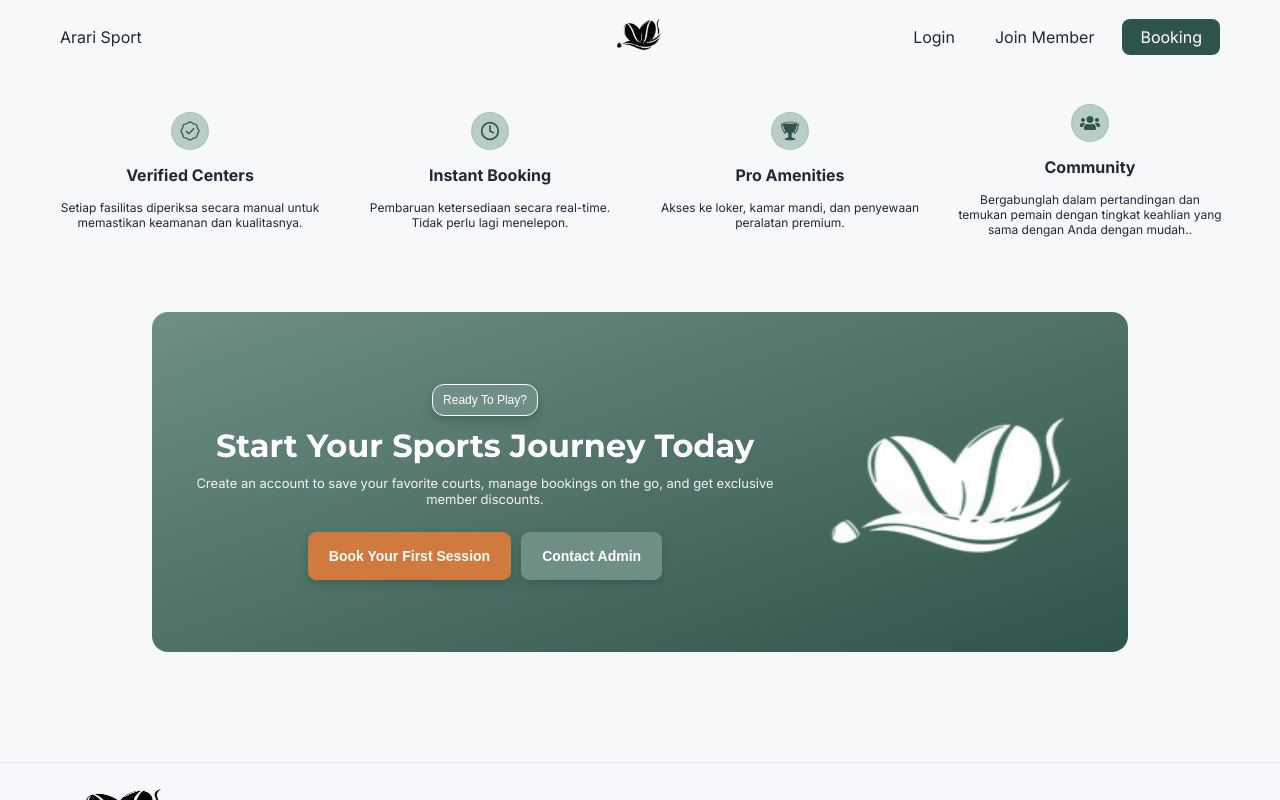
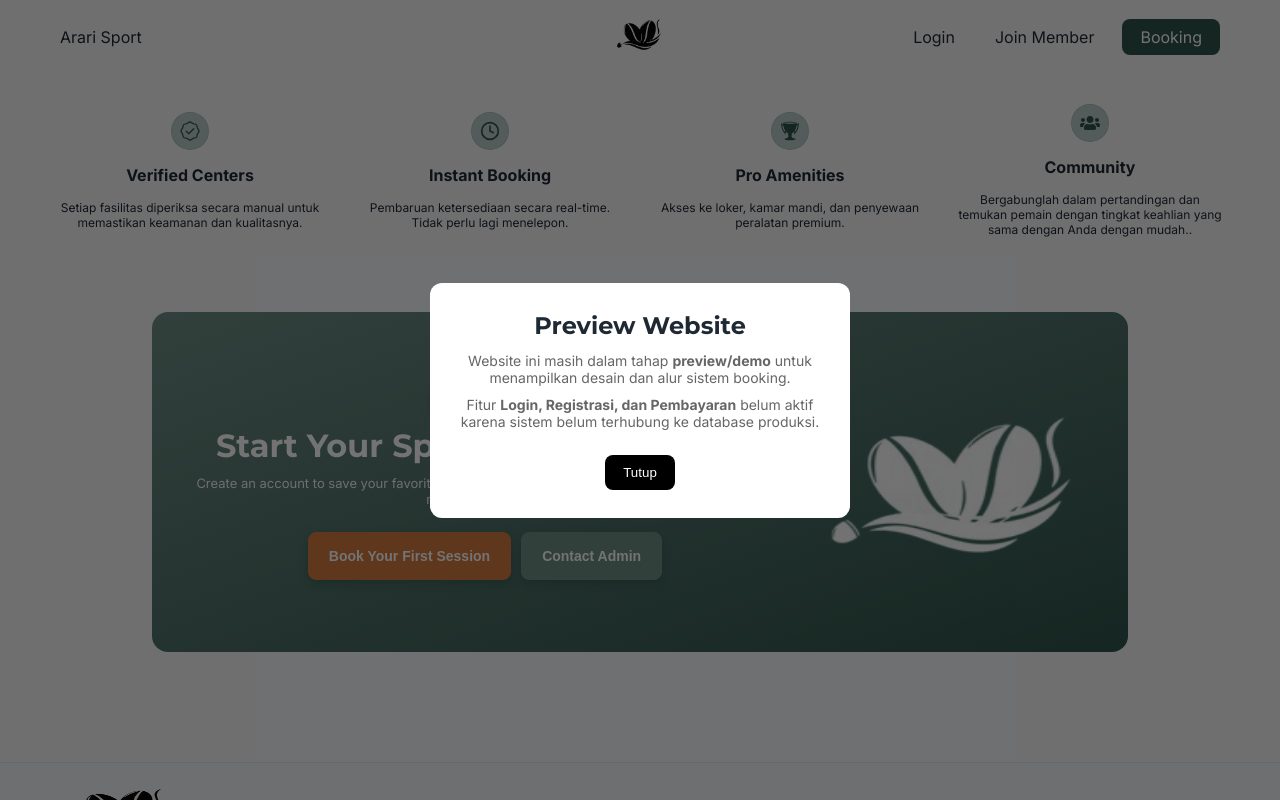
Before and after one commit to widyawulan19/arari-booking-app, a React (Create React App) app: page / in a window 1280 px wide. Both pictures are taken after a click on the button "Ready To Play?". Shown: the part 1535-2335 px from the top of the page. Built offline with nearby package versions, Linux system fonts and the light colour scheme.

Commit message:
add modal preview

```diff
--- a/public/index.html
+++ b/public/index.html
@@ -23,7 +23,7 @@
       work correctly both with client-side routing and a non-root public URL.
       Learn how to configure a non-root public URL by running `npm run build`.
     -->
-  <title>React App</title>
+  <title>Arari Sport</title>
   <link rel="preconnect" href="https://fonts.googleapis.com">
   <link rel="preconnect" href="https://fonts.gstatic.com" crossorigin>
   <link
--- /dev/null
+++ b/src/components/PreviewModal.jsx
@@ -0,0 +1,30 @@
+import React from "react";
+import '../styles/components/PreviewModal.css'
+
+const PreviewModal = ({ isOpen, onClose }) => {
+  if (!isOpen) return null;
+
+  return (
+    <div className="preview-modal-overlay">
+      <div className="preview-modal">
+        <h2>Preview Website</h2>
+
+        <p>
+          Website ini masih dalam tahap <b>preview/demo</b> untuk menampilkan desain
+          dan alur sistem booking.
+        </p>
+
+        <p>
+          Fitur <b>Login, Registrasi, dan Pembayaran</b> belum aktif karena sistem
+          belum terhubung ke database produksi.
+        </p>
+
+        <button className="preview-btn" onClick={onClose}>
+          Tutup
+        </button>
+      </div>
+    </div>
+  );
+};
+
+export default PreviewModal;
--- a/src/pages/landing/CTA.jsx
+++ b/src/pages/landing/CTA.jsx
@@ -1,18 +1,28 @@
-import React from 'react'
+import React, { useState } from 'react'
 import '../../styles/Landing/Highlights.css'
 import logo from '../../assets/logo4.png'
+import PreviewModal from '../../components/PreviewModal';
 
 function CTA() {
+    const [openModal, setOpenModal] = useState(false);
+
+    const handleOpenModal = () =>{
+        setOpenModal(true)
+    }
+    const handleCloseModal = () =>{
+        setOpenModal(!openModal)
+    }
+
   return (
     <div className='cta-container'>
         <div className="cta-box">
             <div className="cta-left">
-                <button>Ready To Play?</button>
+                <button onClick={handleOpenModal}>Ready To Play?</button>
                 <h3>Start Your Sports Journey Today</h3>
                 <p>Create an account to save your favorite courts, manage bookings on the go, and get exclusive member discounts.</p>
                 <div className="cta-btn">
-                    <button className='primary-btn'>Book Your First Session</button>
-                    <button className='sub-btn'>Contact Admin</button>
+                    <button onClick={handleOpenModal} className='primary-btn'>Book Your First Session</button>
+                    <button onClick={handleOpenModal} className='sub-btn'>Contact Admin</button>
                 </div>
             </div>
 
@@ -21,6 +31,14 @@ function CTA() {
             </div>
 
         </div>
+
+        {/* open modal  */}
+        {openModal && (
+            <PreviewModal
+                isOpen={openModal}
+                onClose={handleCloseModal}
+            />
+        )}
     </div>
   )
 }
--- a/src/pages/landing/Navbar.jsx
+++ b/src/pages/landing/Navbar.jsx
@@ -2,9 +2,19 @@ import { useState } from "react";
 import { Link } from "react-router-dom";
 import logo from "../../assets/logo3.png";
 import '../../styles/Landing/navbar.css'
+import PreviewModal from "../../components/PreviewModal";
 
 const Navbar = () => {
   const [menuOpen, setMenuOpen] = useState(false);
+  const [previewModal, setPreviewModal] = useState(false);
+
+  const handleOpenPreviewModal = () =>{
+    setPreviewModal(true)
+  }
+
+  const closePreviewModal = () =>{
+    setPreviewModal(!previewModal)
+  }
 
   return (
     <header className="navbar">
@@ -26,9 +36,9 @@ const Navbar = () => {
 
         {/* RIGHT MENU */}
         <div className="nav-right">
-          <Link to="/login" className="btn-text">Login</Link>
-          <Link to="/register" className="btn-outline">Join Member</Link>
-          <Link to="/courts" className="btn-primary">Booking</Link>
+          <Link className="btn-text" onClick={handleOpenPreviewModal}>Login</Link>
+          <Link onClick={handleOpenPreviewModal} className="btn-outline">Join Member</Link>
+          <Link onClick={handleOpenPreviewModal} className="btn-primary">Booking</Link>
 
           {/* HAMBURGER */}
           <div
@@ -53,7 +63,16 @@ const Navbar = () => {
           <Link to="/courts" className="mobile-booking">Booking</Link>
         </div>
       )}
+
+      {/* MODAL  */}
+      {previewModal &&(
+        <PreviewModal
+          onClose={closePreviewModal}
+          isOpen={handleOpenPreviewModal}
+        />
+      )}
     </header>
+
   );
 };
 
--- a/src/pages/landing/SportPreview.jsx
+++ b/src/pages/landing/SportPreview.jsx
@@ -1,10 +1,11 @@
-import React, { useEffect } from 'react'
+import React, { useEffect, useState } from 'react'
 import '../../styles/Landing/SportPreview.css'
 import { IoChevronForward } from 'react-icons/io5'
 import { TfiLayoutLineSolid } from "react-icons/tfi";
 import badmintonPic from '../../assets/badminton-card.jpeg'
 import tennisPic from '../../assets/tenis-card.jpeg'
 import padelPic from '../../assets/padel-card.jpeg'
+import PreviewModal from '../../components/PreviewModal';
 
 
 const sportPreview = [
@@ -32,6 +33,7 @@ const sportPreview = [
 ]
 
 function SportPreview() {
+    const [openPreviewModal, setOpenPreviewModal] = useState(false);
 
     useEffect(() => {
     const cards = document.querySelectorAll(".prev-card");
@@ -51,6 +53,14 @@ function SportPreview() {
 
     cards.forEach((card) => observer.observe(card));
     }, []);
+
+    const handleOpenPreview = () =>{
+        setOpenPreviewModal(true)
+    }
+
+    const closePreview = () =>{
+        setOpenPreviewModal(!openPreviewModal)
+    }
 
 
   return (
@@ -81,11 +91,19 @@ function SportPreview() {
                     </section>
 
                     <section className='sport-btn'>
-                        <button>Book Now <IoChevronForward/></button>
+                        <button onClick={handleOpenPreview}>Book Now <IoChevronForward/></button>
                     </section>
                 </main>
             ))}
         </div>
+
+        {/* preview modal */}
+        {openPreviewModal && (
+            <PreviewModal
+                isOpen={handleOpenPreview}
+                onClose={closePreview}
+            />
+        )}
 
     </div>
   )
--- /dev/null
+++ b/src/styles/components/PreviewModal.css
@@ -0,0 +1,59 @@
+.preview-modal-overlay {
+    position: fixed;
+    top: 0;
+    left: 0;
+    right: 0;
+    bottom: 0;
+    background: rgba(0, 0, 0, 0.55);
+    display: flex;
+    align-items: center;
+    justify-content: center;
+    z-index: 9999;
+}
+
+.preview-modal {
+    width: 420px;
+    max-width: 90%;
+    background: white;
+    border-radius: 12px;
+    padding: 28px;
+    text-align: center;
+    animation: fadeIn 0.25s ease;
+}
+
+.preview-modal h2 {
+    margin-bottom: 12px;
+}
+
+.preview-modal p {
+    color: #666;
+    font-size: 14px;
+    margin-bottom: 10px;
+}
+
+.preview-btn {
+    margin-top: 15px;
+    padding: 10px 18px;
+    border: none;
+    border-radius: 8px;
+    cursor: pointer;
+    background: black;
+    color: white;
+    transition: 0.2s;
+}
+
+.preview-btn:hover {
+    opacity: 0.85;
+}
+
+@keyframes fadeIn {
+    from {
+        opacity: 0;
+        transform: scale(0.95);
+    }
+
+    to {
+        opacity: 1;
+        transform: scale(1);
+    }
+}
```
